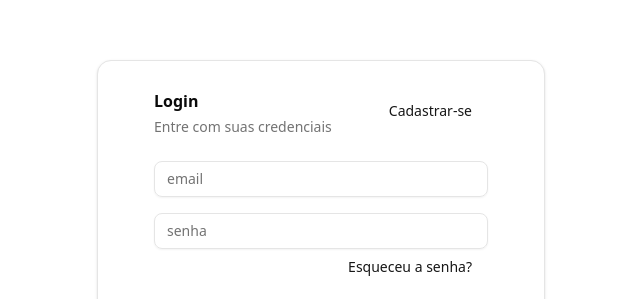
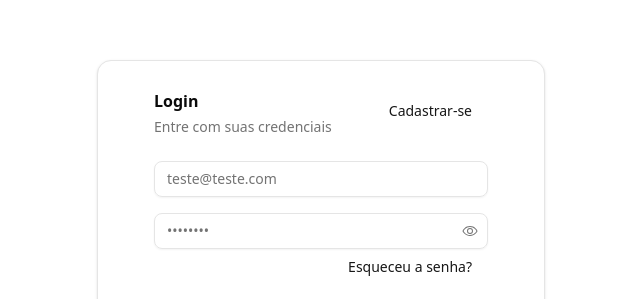
Before and after one commit to Sam-SLima/sistema-de-login, a Next.js app: page / in a window 1280 px wide. Shown: the part 139-438 px from the top of the page, without its empty margins (319-959 px from the left). Built offline with nearby package versions, Linux system fonts and the light colour scheme.

Commit message:
feat: Adiciona funcionalidade de mostrar/ocultar senha no formulário de login

```diff
--- a/app/_components/login.tsx
+++ b/app/_components/login.tsx
@@ -27,6 +27,8 @@ const loginSchema = z.object({
 });
 
 const Login = () => {
+  const [showPassword, setShowPassword] = React.useState(false);
+
   return (
     <div className="min-h-screen flex items-center justify-center">
       <Card className="flex flex-col w-full max-w-md p-8">
@@ -39,8 +41,26 @@ const Login = () => {
         </CardHeader>
         <CardContent>
           <div className="grid gap-4">
-            <Input type="email" placeholder="email" required />
-            <Input type="password" placeholder="senha" required />
+            <Input type="email" placeholder="teste@teste.com" required />
+            <div className="relative">
+              <Input type="password" placeholder="••••••••" required />
+              <Button
+                type="button"
+                variant="ghost"
+                className="absolute right-0 top-0 h-full px-3 py-2 hover:bg-transparent"
+                size="sm"
+                onClick={() => setShowPassword(!showPassword)}
+              >
+                {showPassword ? (
+                  <EyeClosedIcon className="h-4 w-4 text-muted-foreground" />
+                ) : (
+                  <EyeIcon className="h-4 w-4 text-muted-foreground" />
+                )}
+                <span className="sr-only">
+                  {showPassword ? "Ocultar" : "Mostrar"}
+                </span>
+              </Button>
+            </div>
           </div>
           <CardAction>
             <Button variant="link">Esqueceu a senha?</Button>
```
